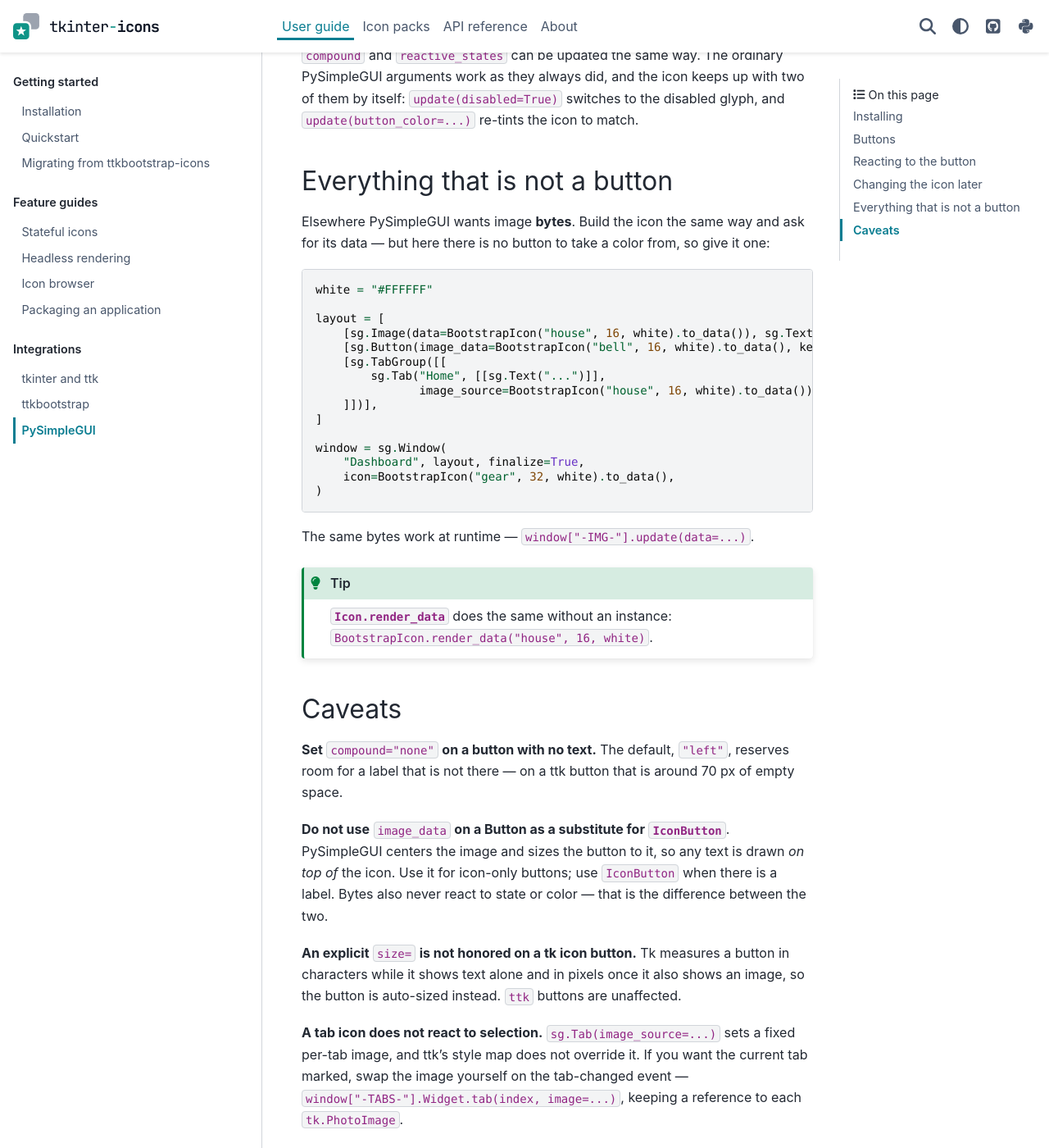
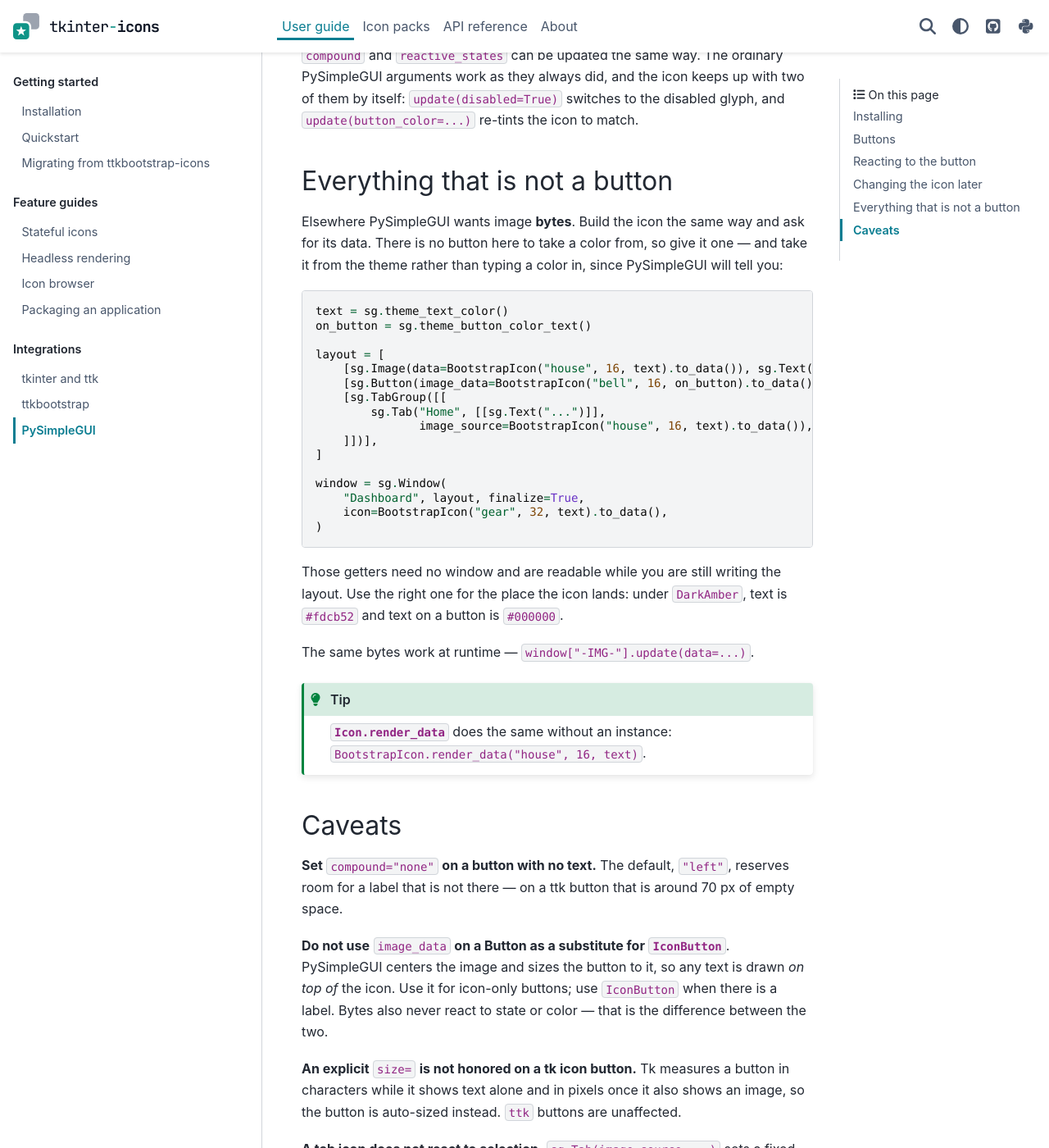
Before and after one commit to israel-dryer/ttkbootstrap-icons, a Sphinx documentation site: the page built from docs/integrations/pysimplegui.rst, in a window 1280 px wide and 1400 px high, scrolled down 2265 px. Shown: the whole window at 82% size. Built offline with Sphinx 7.4.7 and the PyData theme 0.15.4, drawn with Linux system fonts in a browser that asks for light colours; pages that are not in the unit, such as notebooks, are missing from menus; some of the changed text lies outside the part shown.

Commit message:
Take the bytes colour from the theme instead of typing one in
to_data() cannot infer a colour: it has no widget to read and tkinter_icons must not know PySimpleGUI exists, so its default is black. But hard-coding white in the examples was the wrong lesson, because PySimpleGUI already exposes what the answer should be.

sg.theme_text_color() and sg.theme_button_color_text() need no window and are readable while the layout is still being written, which is exactly when the bytes are made. Using them makes the examples correct under any theme rather than under a dark one. They are not interchangeable either: under DarkAmber, text is #fdcb52 and text on a button is #000000, so the page uses each where it belongs.

The capture is regenerated from the corrected code, and the theme caveat now says how each of the two bridges ends up matching the theme.

Co-Authored-By: Claude Opus 5 (1M context) <noreply@anthropic.com>

```diff
--- a/docs/integrations/pysimplegui.rst
+++ b/docs/integrations/pysimplegui.rst
@@ -87,31 +87,34 @@ Changing the icon later
 Everything that is not a button
 -------------------------------
 
-Elsewhere PySimpleGUI wants image **bytes**. Build the icon the same way and ask for its data — but here there is no button to take a color from, so give it one:
+Elsewhere PySimpleGUI wants image **bytes**. Build the icon the same way and ask for its data. There is no button here to take a color from, so give it one — and take it from the theme rather than typing a color in, since PySimpleGUI will tell you:
 
 .. code-block:: python
 
-   white = "#FFFFFF"
+   text = sg.theme_text_color()
+   on_button = sg.theme_button_color_text()
 
    layout = [
-       [sg.Image(data=BootstrapIcon("house", 16, white).to_data()), sg.Text("Dashboard")],
-       [sg.Button(image_data=BootstrapIcon("bell", 16, white).to_data(), key="-BELL-")],
+       [sg.Image(data=BootstrapIcon("house", 16, text).to_data()), sg.Text("Dashboard")],
+       [sg.Button(image_data=BootstrapIcon("bell", 16, on_button).to_data(), key="-BELL-")],
        [sg.TabGroup([[
            sg.Tab("Home", [[sg.Text("...")]],
-                  image_source=BootstrapIcon("house", 16, white).to_data()),
+                  image_source=BootstrapIcon("house", 16, text).to_data()),
        ]])],
    ]
 
    window = sg.Window(
        "Dashboard", layout, finalize=True,
-       icon=BootstrapIcon("gear", 32, white).to_data(),
+       icon=BootstrapIcon("gear", 32, text).to_data(),
    )
+
+Those getters need no window and are readable while you are still writing the layout. Use the right one for the place the icon lands: under ``DarkAmber``, text is ``#fdcb52`` and text on a button is ``#000000``.
 
 The same bytes work at runtime — ``window["-IMG-"].update(data=...)``.
 
 .. tip::
 
-   :meth:`Icon.render_data <tkinter_icons.Icon.render_data>` does the same without an instance: ``BootstrapIcon.render_data("house", 16, white)``.
+   :meth:`Icon.render_data <tkinter_icons.Icon.render_data>` does the same without an instance: ``BootstrapIcon.render_data("house", 16, text)``.
 
 Caveats
 -------
@@ -124,7 +127,7 @@ Caveats
 
 **A tab icon does not react to selection.** ``sg.Tab(image_source=...)`` sets a fixed per-tab image, and ttk's style map does not override it. If you want the current tab marked, swap the image yourself on the tab-changed event — ``window["-TABS-"].Widget.tab(index, image=...)``, keeping a reference to each ``tk.PhotoImage``.
 
-**A theme set with** ``sg.theme()`` **does not change a window that already exists**, in PySimpleGUI or here. Build the window after setting the theme, and its icons will be colored to match.
+**A theme set with** ``sg.theme()`` **does not change a window that already exists**, in PySimpleGUI or here. Build the window after setting the theme and its icons match it — automatically for :class:`~tkinter_icons.extensions.psg.IconButton`, and through ``sg.theme_text_color()`` for bytes, which are a snapshot of whatever the theme said when you asked.
 
 .. versionadded:: 5.1.0
    ``tkinter_icons.extensions.psg``.
```
Also changed, not shown: docs/assets/pysimplegui_icons.png, 1 other file.
